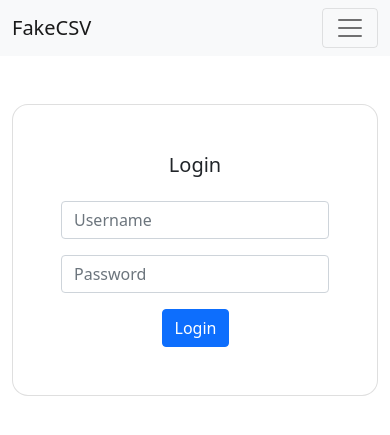
After one commit to Den-Varenik/Planeks, a Django app: page /login/ in a window 390 px wide. The commit adds this page. Shown: the top 435 px of the page. Run offline with Django 4.2, Linux system fonts and the light colour scheme; tables that the repository leaves empty hold one stand-in row (values such as "Sample post"); parts of the project's set-up code (start-up, migrations or seed data) failed here and were passed over.

Commit message:
Add template for login

```diff
--- a/account/views.py
+++ b/account/views.py
@@ -11,7 +11,7 @@ class UserLoginView(views.LoginView):
 
     def get_context_data(self, **kwargs):
         context = super().get_context_data(**kwargs)
-        context['title'] = 'Sing in'
+        context['title'] = 'Login'
         return context
 
     def get_success_url(self):
--- /dev/null
+++ b/templates/account/user_login.html
@@ -0,0 +1,34 @@
+{% extends 'layouts/base.html' %}
+
+{% block title %} {{ title }} {% endblock title %}
+
+{% block content %}
+<div class="container mt-5">
+    <div class="row">
+        <div class="d-flex justify-content-center">
+            <div class="col-12 col-md-8 col-lg-6 col-xl-5">
+                <div class="card shadow-2-strong" style="border-radius: 1rem;">
+                    <div class="card-body p-5">
+
+                        <form action="." method="POST">{% csrf_token %}
+                            <div class="row mb-3 text-center">
+                                <h5>{{ title }}</h5>
+                            </div>
+                            {% for f in form %}
+                            <div class="row mb-3">
+                                <div class="col-sm">
+                                    {{ f }}
+                                </div>
+                            </div>
+                            {% endfor %}
+                            <div class="d-grid gap-2 col-3 mx-auto">
+                                <button type="submit" class="btn btn-primary">{{ title }}</button>
+                            </div>
+                        </form>
+                    </div>
+                </div>
+            </div>
+        </div>
+    </div>
+</div>
+{% endblock content %}
--- a/templates/layouts/header.html
+++ b/templates/layouts/header.html
@@ -9,15 +9,19 @@
     <div class="collapse navbar-collapse" id="navbarContent">
       <ul class="navbar-nav me-auto mb-2 mb-lg-0">
         <li class="nav-item">
-          <a href="" class="nav-link">Schemas</a>
+          <a href="#" class="nav-link">Schemas</a>
         </li>
       </ul>
 
       <div class="d-flex">
+        {% if user.is_authenticated %}
         <span class="navbar-text">
-          Hello, user
+          Hello, {{ user }}
         </span>
-        <a class="nav-link active" aria-current="page" href="">Sign in</a>
+        <a class="nav-link active" aria-current="page" href="{% url 'account:logout' %}">Logout</a>
+        {% else %}
+        <a class="nav-link active" aria-current="page" href="{% url 'account:login' %}">Login</a>
+        {% endif %}
       </div>
     </div>
   </div>
```
